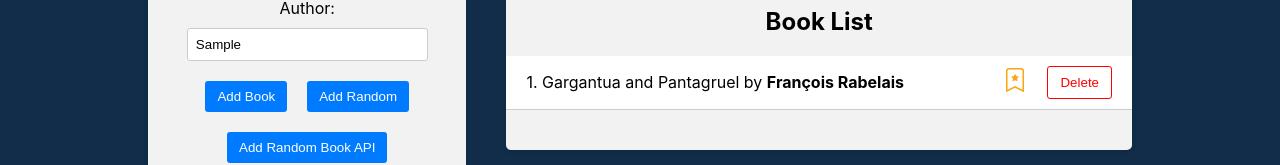
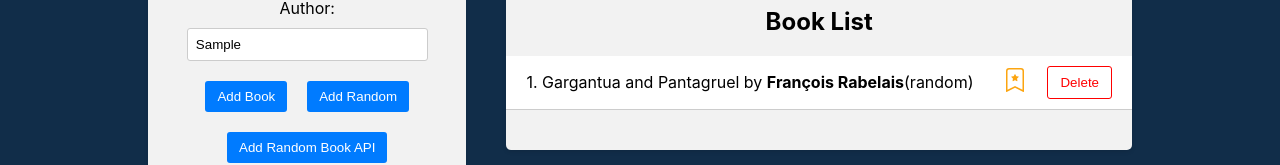
Before and after one commit to kuzmich84/redux, a React (Vite) app in the folder front/: page / in a window 1280 px wide. Both pictures are taken after typing "Sample", "Sample" into the empty fields and a click on the button "Add Random". Shown: the part 286-451 px from the top of the page. Built offline with nearby package versions, Linux system fonts and the light colour scheme.

Commit message:
feat: add source adding book

```diff
--- a/front/src/components/BookForm/BookForm.jsx
+++ b/front/src/components/BookForm/BookForm.jsx
@@ -16,7 +16,7 @@ export default function BookForm() {
         e.preventDefault()
         if (title && author) {
 
-            const book = createBookWithID({ title, author })
+            const book = createBookWithID({ title, author }, 'manual')
 
             dispatch(addBook(book))
             setTitle('')
@@ -27,7 +27,7 @@ export default function BookForm() {
     const handleAddRandomBook = () => {
         const randomIndex = Math.floor(Math.random() * booksData.length)
         const randomBook = booksData[randomIndex]
-        const randomBookWithId = createBookWithID(randomBook)
+        const randomBookWithId = createBookWithID(randomBook, 'random')
         dispatch(addBook(randomBookWithId))
     }
 
@@ -35,7 +35,7 @@ export default function BookForm() {
         try {
             const res = await axios.get('http://localhost:4000/random-book')
             if (res?.data?.title && res?.data?.author) {
-                dispatch(addBook(createBookWithID(res.data)))
+                dispatch(addBook(createBookWithID(res.data, 'API')))
             }
 
         } catch (error) {
--- a/front/src/components/BookList/BookList.jsx
+++ b/front/src/components/BookList/BookList.jsx
@@ -47,7 +47,7 @@ export default function BookList() {
 
             {filteredBooks.length === 0 ? <p>No books available</p> : <ul>{filteredBooks.map((book, i) => (
                 <li key={book.id}>
-                    <div className='book-info'>{++i}. {highlightMatch(book.title, titleFilter)} by <b>{highlightMatch(book.author, authorFilter)}</b></div>
+                    <div className='book-info'>{++i}. {highlightMatch(book.title, titleFilter)} by <b>{highlightMatch(book.author, authorFilter)}</b>({book.source})</div>
                     <div className="book-actions">
                         <span onClick={() => handleToggleFavorite(book.id)}> {book.isFavorite ? <BsBookmarkStarFill className='star-icon' /> : <BsBookmarkStar className='star-icon' />}</span>
 
--- a/front/src/utils/createBookWithID.js
+++ b/front/src/utils/createBookWithID.js
@@ -1,5 +1,5 @@
 import { v4 as uuidv4 } from 'uuid';
 
-export default function createBookWithID(book) {
-  return { ...book, isFavorite: false, id: uuidv4() };
+export default function createBookWithID(book, source) {
+  return { ...book, source, isFavorite: false, id: uuidv4() };
 }
```
